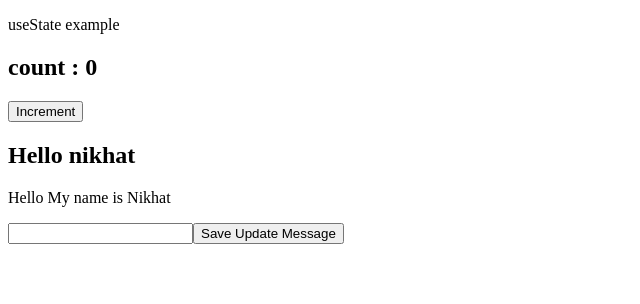
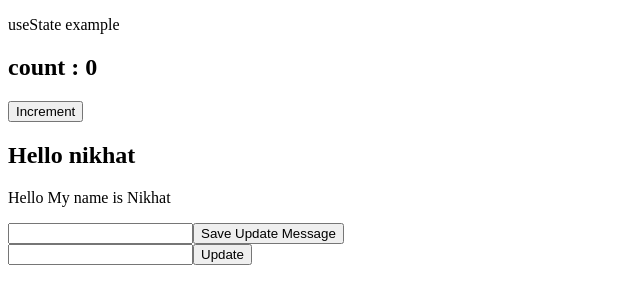
Before and after one commit to 01Nikhat/React_Interview_Question, a React (Vite) app in the folder Interview-Practice/: page / in a window 1280 px wide. Shown: the top 304 px of the page, without its empty margins (0-640 px from the left). Built offline with nearby package versions, Linux system fonts and the light colour scheme.

Commit message:
third commit

```diff
--- a/Interview-Practice/src/App.jsx
+++ b/Interview-Practice/src/App.jsx
@@ -3,6 +3,7 @@ import './App.css'
 import UseState from './React-Hooks/useState'
 import UseProp from './React-Hooks/useProp';
 import GrandParent from './React-Hooks/useContext/GrandParent';
+import UseRef from './React-Hooks/UseRef';
 
 function App() {
  const name = "nikhat";
@@ -12,6 +13,7 @@ function App() {
       <UseState />
       <UseProp name = {name} />
       <GrandParent />
+      <UseRef />
     </>
   )
 }
--- /dev/null
+++ b/Interview-Practice/src/React-Hooks/UseRef.jsx
@@ -0,0 +1,21 @@
+import React, { useRef, useState } from 'react'
+
+export default function UseRef() {
+  const [message,setMessage] = useState(" ");
+
+  const inputRef = useRef(0);
+
+  const handleButton = () =>{
+    inputRef.current.focus(); // Focuses the input element directly
+    setMessage(inputRef.current.value); // ✅ Get the input value
+    console.log(inputRef.current.value); // ✅ Logs the value
+  }
+
+  return (
+    <div>
+      <input type="text" ref={inputRef} />
+      <button onClick={handleButton}>Update</button>
+      <p>{message}</p>
+    </div>
+  )
+}
--- a/Interview-Practice/src/React-Hooks/useContext/GrandChild.jsx
+++ b/Interview-Practice/src/React-Hooks/useContext/GrandChild.jsx
@@ -13,7 +13,7 @@ export default function GrandChild() {
   return (
     <div>
       <input type="text" value={inputval} onChange={(e)=>setInputVal(e.target.value)}  />
-      <button onClick ={ ()=>setMessage(inputval)}> Save Update Message</button>
+      <button onClick ={ handleButton}> Save Update Message</button>
       {isUpdated ? <span>{message}</span> : " "}
     </div>
   )
```
